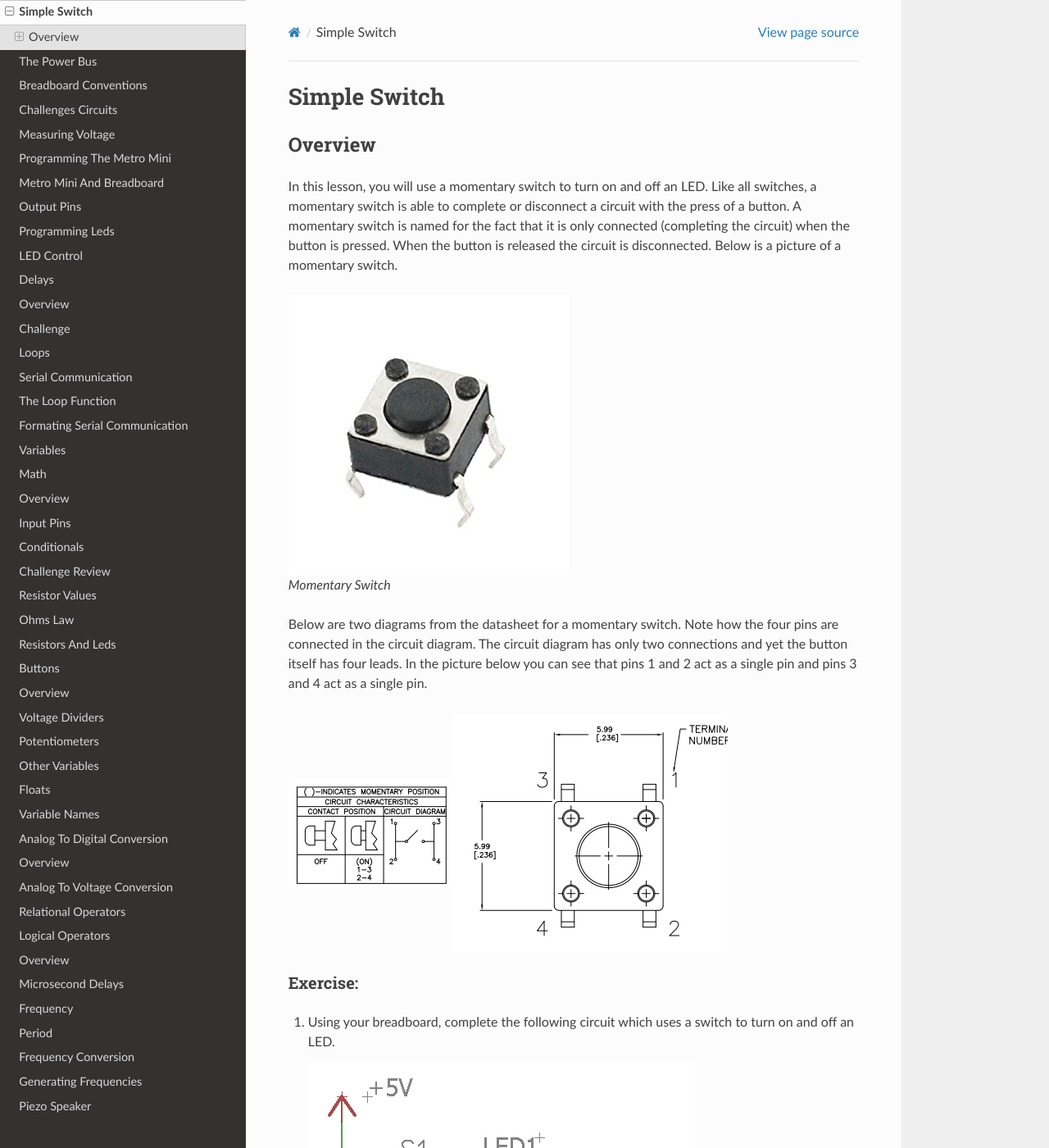
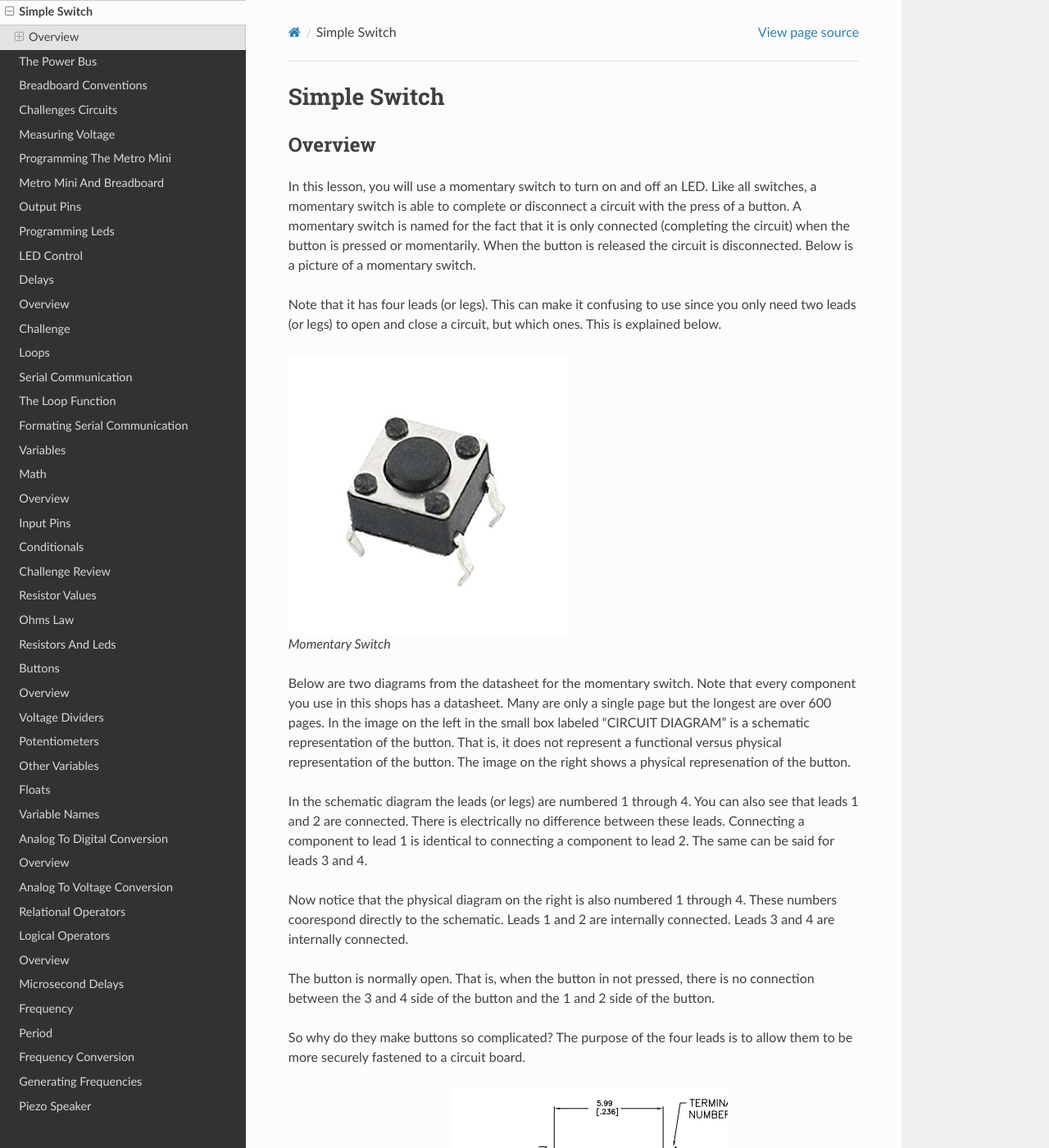
Before and after one commit to maxtkc/mvths-wiki, a Sphinx documentation site: the page built from docs/004-simple-switch.rst, in a window 1280 px wide and 1400 px high. Shown: the whole window at 82% size. Built offline with Sphinx 7.4.7 and the Read the Docs theme 2.0.0, drawn with Linux system fonts in a browser that asks for light colours; pages that are not in the unit, such as notebooks, are missing from menus.

Commit message:
Update 004-simple-switch.rst

```diff
--- a/docs/004-simple-switch.rst
+++ b/docs/004-simple-switch.rst
@@ -4,13 +4,23 @@ Simple Switch
 Overview
 --------
 
-In this lesson, you will use a momentary switch to turn on and off an LED. Like all switches, a momentary switch is able to complete or disconnect a circuit with the press of a button. A momentary switch is named for the fact that it is only connected (completing the circuit) when the button is pressed. When the button is released the circuit is disconnected. Below is a picture of a momentary switch.
+In this lesson, you will use a momentary switch to turn on and off an LED. Like all switches, a momentary switch is able to complete or disconnect a circuit with the press of a button. A momentary switch is named for the fact that it is only connected (completing the circuit) when the button is pressed or momentarily. When the button is released the circuit is disconnected. Below is a picture of a momentary switch.
+
+Note that it has four leads (or legs). This can make it confusing to use since you only need two leads (or legs) to open and close a circuit, but which ones. This is explained below.
 
 .. figure:: images/image89.png
 
    Momentary Switch
 
-Below are two diagrams from the datasheet for a momentary switch. Note how the four pins are connected in the circuit diagram. The circuit diagram has only two connections and yet the button itself has four leads. In the picture below you can see that pins 1 and 2 act as a single pin and pins 3 and 4 act as a single pin.
+Below are two diagrams from the datasheet for the momentary switch. Note that every component you use in this shops has a datasheet. Many are only a single page but the longest are over 600 pages. In the image on the left in the small box labeled "CIRCUIT DIAGRAM" is a schematic representation of the button. That is, it does not represent a functional versus physical representation of the button. The image on the right shows a physical represenation of the button.
+
+In the schematic diagram the leads (or legs) are numbered 1 through 4. You can also see that leads 1 and 2 are connected. There is electrically no difference between these leads. Connecting a component to lead 1 is identical to connecting a component to lead 2. The same can be said for leads 3 and 4.
+
+Now notice that the physical diagram on the right is also numbered 1 through 4. These numbers coorespond directly to the schematic. Leads 1 and 2 are internally connected. Leads 3 and 4 are internally connected.
+
+The button is normally open. That is, when the button in not pressed, there is no connection between the 3 and 4 side of the button and the 1 and 2 side of the button.
+
+So why do they make buttons so complicated? The purpose of the four leads is to allow them to be more securely fastened to a circuit board.
 
 |image0|\ |image1|
 
```
